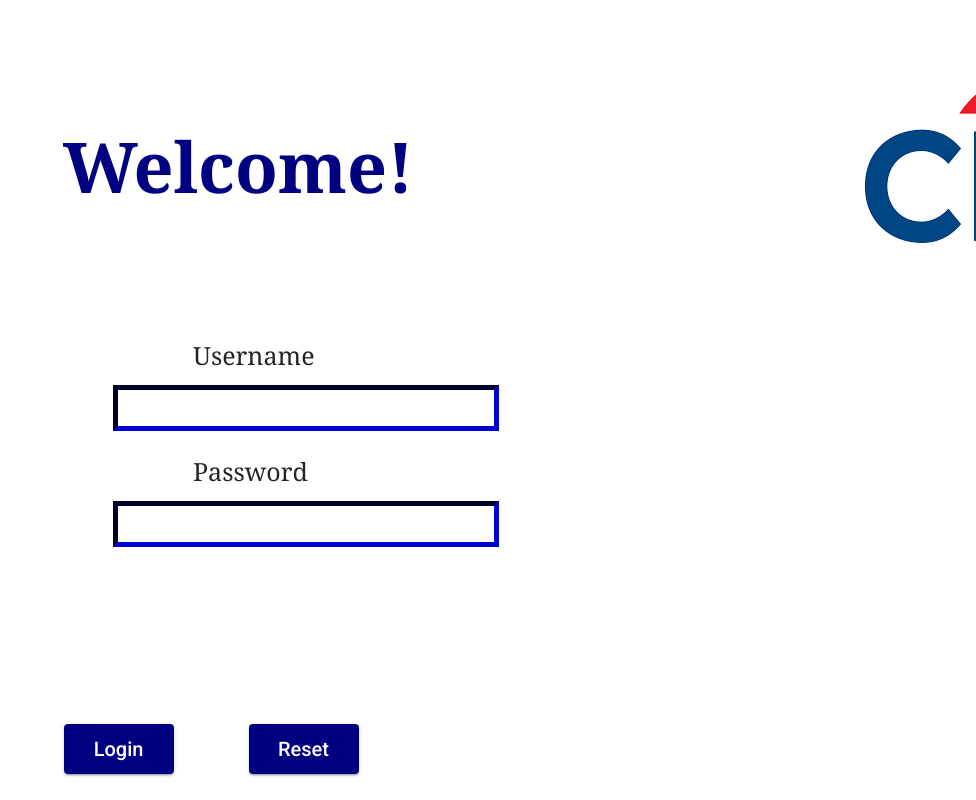
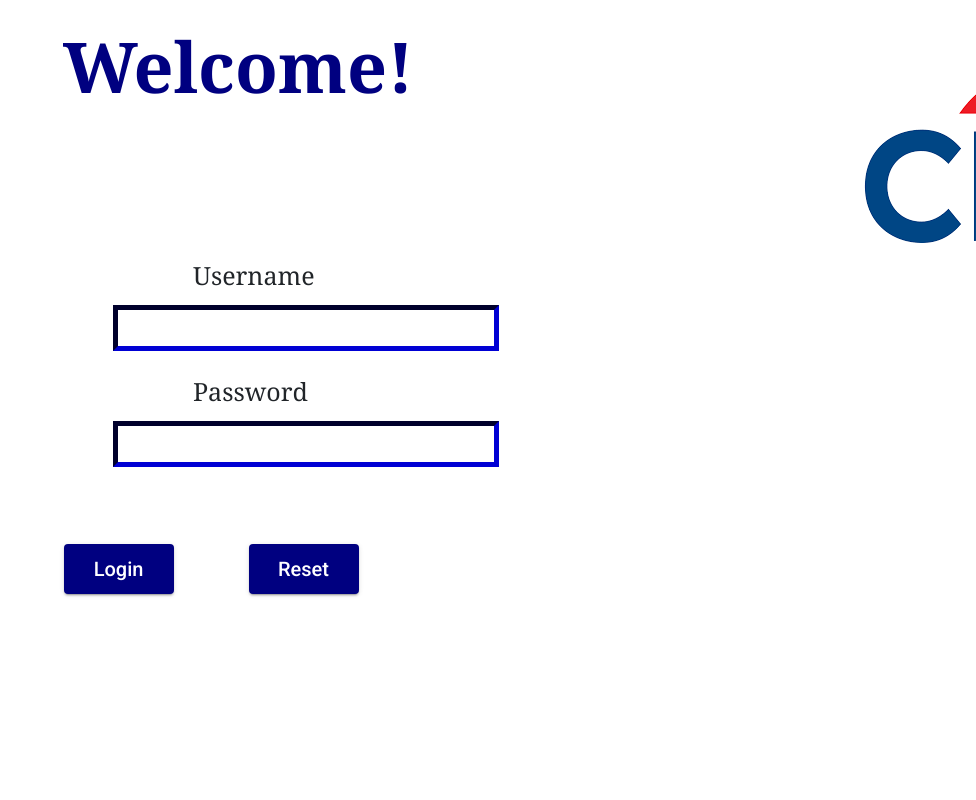
Before and after one commit to sharvari-phadke/trade-rec-system-frontend, an Angular app: page /login in a window 1280 px wide. Shown: the top 800 px of the page, without its empty margins (304-1280 px from the left). Built offline with nearby package versions, Linux system fonts and the light colour scheme.

Commit message:
Changed login layout

```diff
--- a/src/app/components/login/login.component.css
+++ b/src/app/components/login/login.component.css
@@ -6,7 +6,7 @@
 
 .welcome-text{
     position: absolute;
-    top: 150px;
+    top: 50px;
     vertical-align: middle;
     text-shadow: black;
     font-family: Georgia, 'Times New Roman', Times, serif;
@@ -22,7 +22,7 @@
 
 .form{
     position: relative;
-    top:100px;
+    top: 20px;
     left:50px;
     font-size: 25px;
     font-family: Georgia, 'Times New Roman', Times, serif;
@@ -53,7 +53,7 @@
 
 .login{
     position: relative;
-    top:150px;
+    top:50px;
     right: 200px;
     color: white;
     background-color:navy;
@@ -63,7 +63,7 @@
 }
 .reset{
     position: relative;
-    top:150px;
+    top:50px;
     right: 150px;
     color: white;
     background-color:navy;
--- a/src/app/components/login/login.component.html
+++ b/src/app/components/login/login.component.html
@@ -1,37 +1,47 @@
-
-
-<div class="bootstrap-wrapper" >
+<div class="bootstrap-wrapper">
   <div class="container marg-top">
     <div class="row">
       <div class="col-md-6 offset-md-3">
-        <img src="/assets/loginImg.png" alt="Logo" class="logo">
+        <img src="/assets/loginImg.png" alt="Logo" class="logo" />
         <h1 class="welcome-text">Welcome!</h1>
 
         <!-- Creating Login Form -->
         <form (ngSubmit)="onSubmit()" class="form">
           <!-- Username -->
-          <!-- <mat-form-field class="text-field" appearance="outline" style="outline:black">
-            <mat-label>Username</mat-label> -->
-            <label for="uname" id="uname-label">Username</label> <br>
-            <input [(ngModel)]="user.username" id="uname" name="username" required type="text" ><br><br>
-          <!-- </mat-form-field> -->
+          <label for="uname" id="uname-label">Username</label> <br />
+          <input
+            [(ngModel)]="user.username"
+            id="uname"
+            name="username"
+            required
+            type="text"
+          /><br /><br />
           <!-- Password -->
-          <!-- <mat-form-field class="text-field" appearance="outline">
-            <mat-label>Password</mat-label> -->
-            <label for="pwd" id="pwd-label">Password</label> <br>
-            <input [(ngModel)]="user.password" id="pwd" required name="password" type="password" ><br>
-          <!-- </mat-form-field> -->
+          <label for="pwd" id="pwd-label">Password</label> <br />
+          <input
+            [(ngModel)]="user.password"
+            id="pwd"
+            required
+            name="password"
+            type="password"
+          /><br />
           <!-- Buttons -->
           <div class="container text-center">
-          <button class="login" type="submit" mat-raised-button color="primary" >
+            <button
+              class="login"
+              type="submit"
+              mat-raised-button
+              color="primary"
+            >
               Login
-
             </button>
 
-          <button class="reset"
+            <button
+              class="reset"
               style="margin-left: 25px"
               type="reset"
-            mat-raised-button color="basic"
+              mat-raised-button
+              color="basic"
             >
               Reset
             </button>
@@ -41,7 +51,7 @@
     </div>
     <div>
       <h1 class="loginmsg">
-      {{loginMessage}}
+        {{ loginMessage }}
       </h1>
     </div>
   </div>
```
Lines whose indentation alone changed are shown as unchanged.
